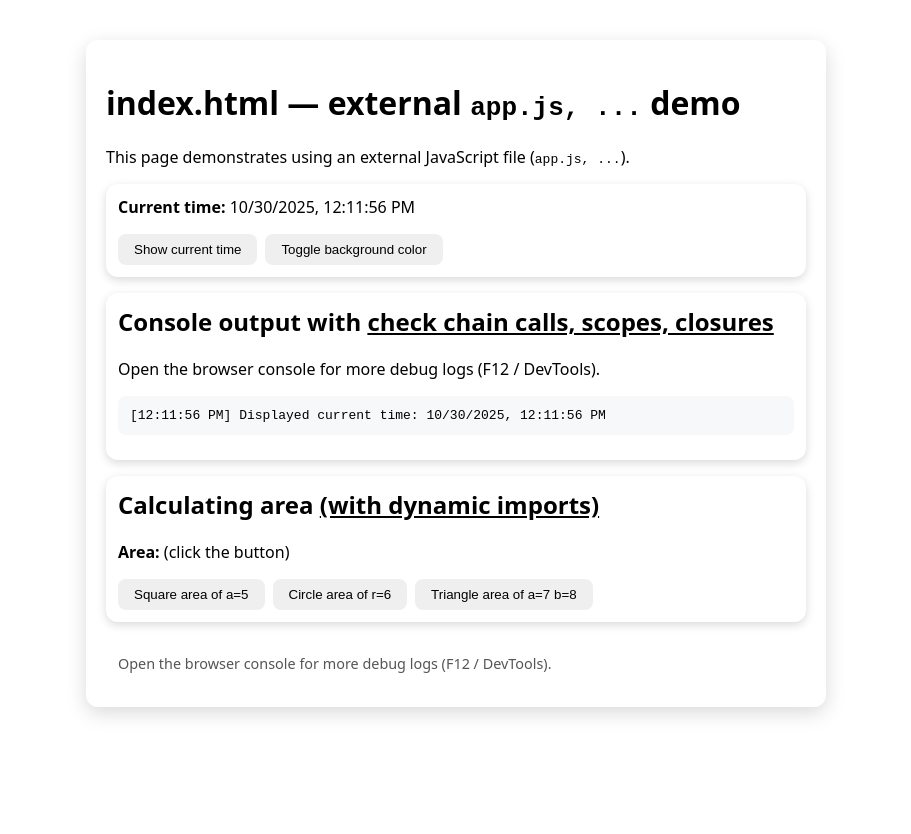
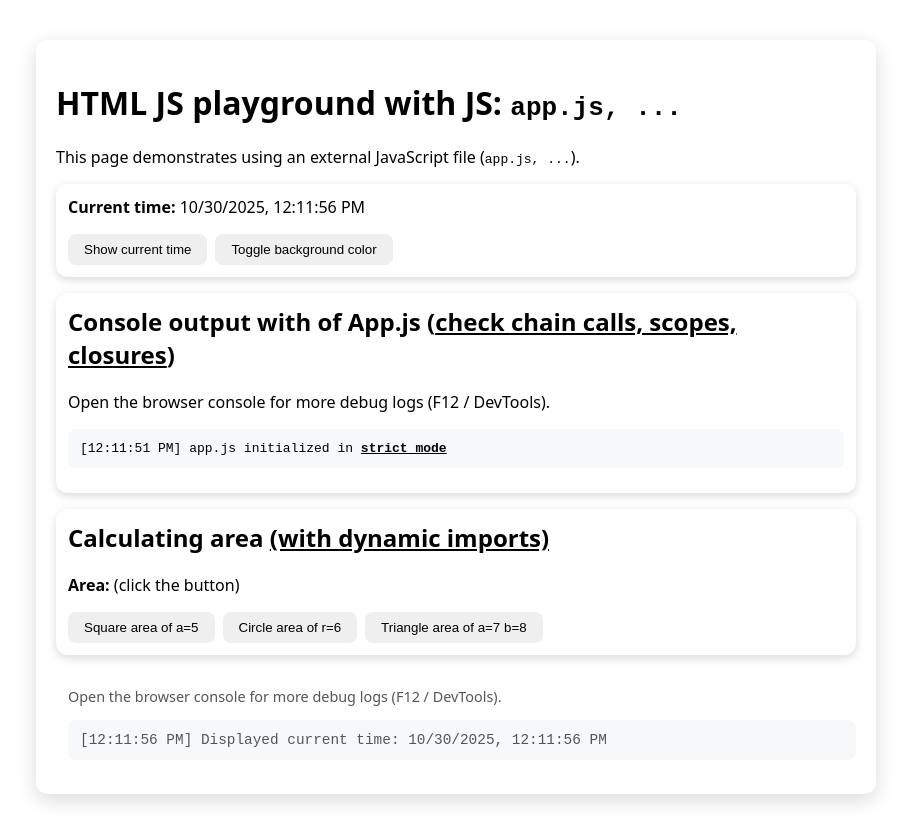
Before and after one commit to BergerMarcin/playground-html-js, a plain HTML site: page index.html in a window 1280 px wide. Both pictures are taken after a click on the button "Show current time". Shown: the whole page, without its empty margins (184-1095 px from the left). Before the commit the page ends 800 px from the top, so only its background shows below. Drawn offline with Linux system fonts and the light colour scheme.

Commit message:
messages in HTML

```diff
--- a/app.js
+++ b/app.js
@@ -1,13 +1,14 @@
 const $ = (sel) => document.querySelector(sel);
 
 const timeEl = $('#time');
-const consoleEl = $('#console');
+const appOutputEl = $('#app-output');
+const footerOutputEl = $('#footer-output');
 const showTimeBtn = $('#showTimeBtn');
 const toggleColorBtn = $('#toggleColorBtn');
 
-function log(msgHTML) {
+function log(outputEl, msgHTML) {
   const now = new Date().toLocaleTimeString();
-  consoleEl.innerHTML = `[${now}] ${msgHTML}`;
+  outputEl.innerHTML = `[${now}] ${msgHTML}`;
   console.log(msgHTML);
 }
 
@@ -28,13 +29,13 @@ function detectStrictMode() {
 function handleShowTime() {
   const s = getCurrentTimeString();
   timeEl.textContent = s;
-  log('Displayed current time: ' + s);
+  log(footerOutputEl, 'Displayed current time: ' + s);
 }
 
 function handleToggleColor() {
   document.body.classList.toggle('alt-bg');
   const isAlt = document.body.classList.contains('alt-bg');
-  log('Toggled background color. alt-bg=' + isAlt);
+  log(footerOutputEl, 'Toggled background color. alt-bg=' + isAlt);
 }
 
 // globalFunction of a small initialization function. You could also fetch data here.
@@ -56,7 +57,7 @@ function init() {
   // Small demo: write an initial log after load
   const isStrictMode = detectStrictMode();
   const msgHTML = `app.js initialized in <u><b>${isStrictMode ? 'strict mode' : 'sloppy mode'}</b></u>`;
-  log(msgHTML);
+  log(appOutputEl, msgHTML);
   console.log(msgHTML);
   console.log('this of init', this);
 }
--- a/index.html
+++ b/index.html
@@ -3,7 +3,7 @@
   <head>
     <meta charset="utf-8" />
     <meta name="viewport" content="width=device-width, initial-scale=1" />
-    <title>Example: HTML using external JS</title>
+    <title>HTML JS playground</title>
     <link rel="stylesheet" href="styles.css">
 
     <!-- *sloppy mode* / non strict mode & *async* loading strategy -->
@@ -18,8 +18,7 @@
   </head>
   <body>
     <main class="card">
-      <h1>index.html — external <code>app.js, ...</code> demo</h1>
-
+      <h1>HTML JS playground with JS: <code>app.js, ...</code></h1>
       <p>This page demonstrates using an external JavaScript file (<code>app.js, ...</code>).</p>
 
       <section>
@@ -34,9 +33,9 @@
       </section>
 
       <section>
-        <h2>Console output with <u>check chain calls, scopes, closures</u></h2>
+        <h2>Console output with of App.js (<u>check chain calls, scopes, closures</u>)</h2>
         <p>Open the browser console for more debug logs (F12 / DevTools).</p>
-        <pre id="console" aria-live="polite">No actions yet.</pre>
+        <pre id="app-output" aria-live="polite">No actions yet.</pre>
       </section>
 
       <section>
@@ -54,6 +53,7 @@
 
       <footer>
         <p>Open the browser console for more debug logs (F12 / DevTools).</p>
+        <pre id="footer-output" aria-live="polite">No actions yet.</pre>
       </footer>
     </main>
   </body>
--- a/styles.css
+++ b/styles.css
@@ -4,7 +4,7 @@ body {
 }
 
 .card {
-  max-width: 700px;
+  max-width: 800px;
   margin: 0 auto;
   padding: 1.25rem;
   border-radius: 12px;
```
